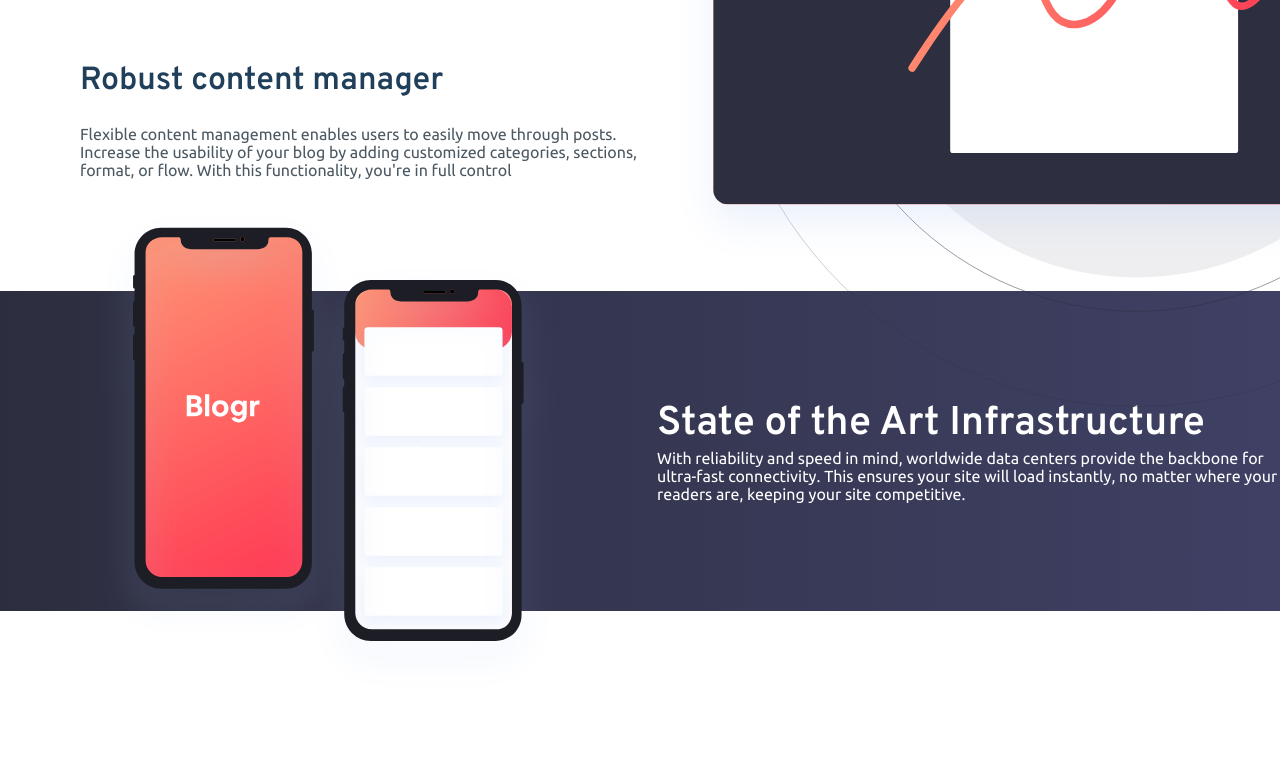
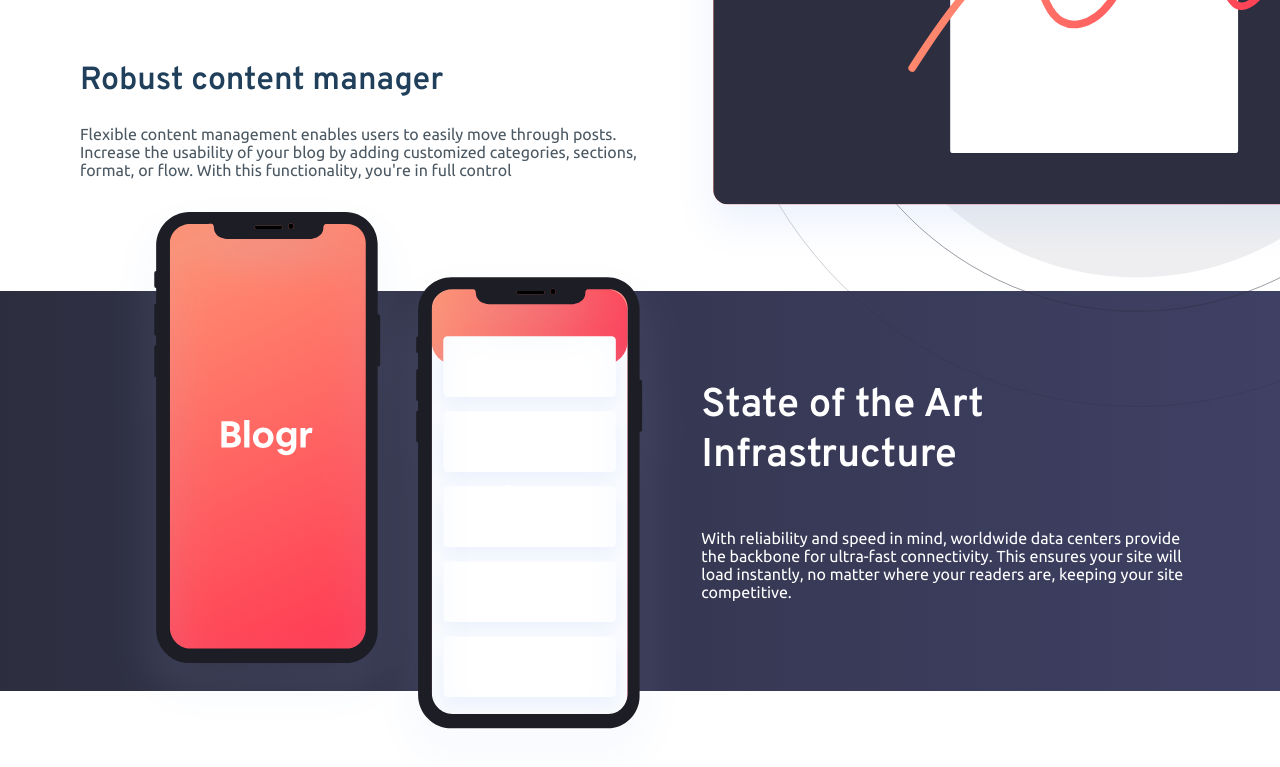
Before and after one commit to sarrietav-frontendmentor/blogr-landing-page, a website: page index.html in a window 1280 px wide. Shown: the part 966-1733 px from the top of the page. Before the commit the page ends 1657 px from the top, so only its background shows below. Drawn offline with nearby package versions, Linux system fonts and the light colour scheme; files that its build step writes are made by us from their sources.

Commit message:
style(infrastructure): fix the spacing in the section

```diff
--- a/sass/sections/_infractructure.scss
+++ b/sass/sections/_infractructure.scss
@@ -8,14 +8,21 @@
   color: $white;
   display: flex;
   align-items: center;
+  padding: 0 6rem;
 
   .section__image {
-    height: 20rem;
-    margin: 0 11rem;
+    height: 25rem;
+    margin: 0 7rem;
 
     img {
       height: 100%;
       transform: scale(1.5);
     }
   }
+
+  .section__features {
+    h2 {
+      margin-bottom: 3rem;
+    }
+  }
 }
```
